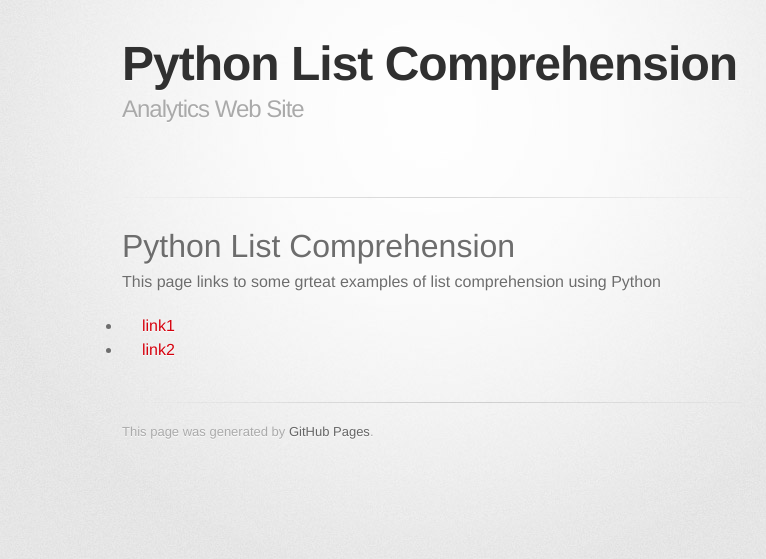
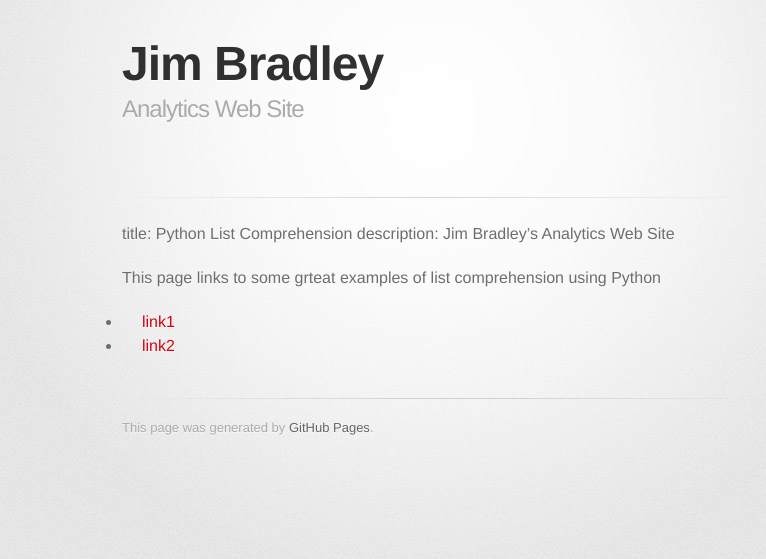
Before and after one commit to jrb28/jrb28.github.io, a Jekyll site: the page built from projectTemplate.md, in a window 1280 px wide. Shown: the top 559 px of the page, without its empty margins (208-974 px from the left). Built offline with Jekyll 4.4.1, drawn with Linux system fonts in a browser that asks for light colours; some web fonts are replaced; our own code applies the rules of GitHub Pages for plain Markdown files.

Commit message:
Update projectTemplate.md

```diff
--- a/projectTemplate.md
+++ b/projectTemplate.md
@@ -1,4 +1,6 @@
-# Python List Comprehension
+title: Python List Comprehension
+description: Jim Bradley's Analytics Web Site
+
 
 This page links to some grteat examples of list comprehension using Python
 
```
